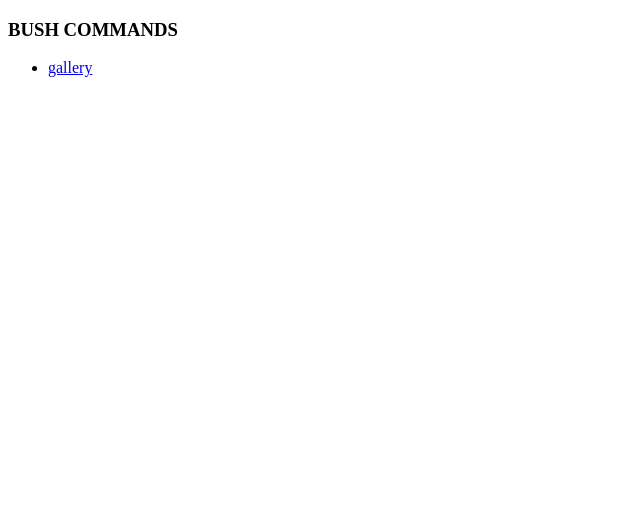
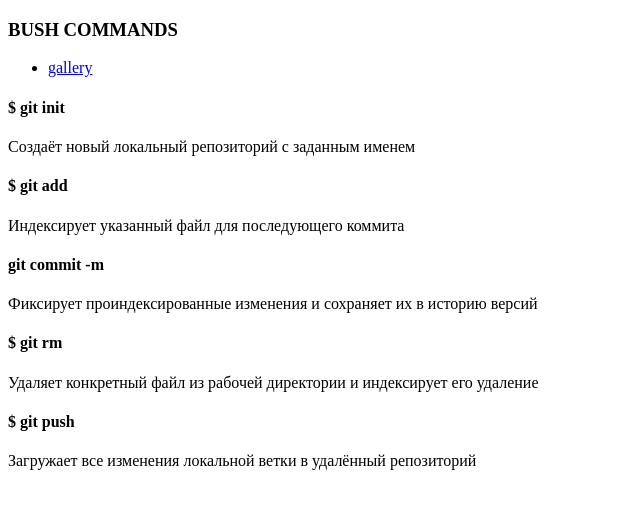
Before and after one commit to YuriiSynychuk/DZ, a plain HTML site: page homework3/index.html in a window 1280 px wide. Shown: the whole page, without its empty margins (0-640 px from the left). Drawn offline with Linux system fonts and the light colour scheme.

Commit message:
add command list

```diff
--- a/homework3/index.html
+++ b/homework3/index.html
@@ -13,5 +13,16 @@
             <a href="./gallery.html">gallery</a>
         </li>
     </ul>
+    <h4>$ git init</h4>
+    <p>Создаёт новый локальный репозиторий с заданным именем</p>
+    <h4>$ git add</h4>
+    <p>Индексирует указанный файл для последующего коммита</p>
+    <h4>git commit -m</h4>
+    <p>Фиксирует проиндексированные изменения и сохраняет их в историю версий</p>
+    <h4>$ git rm</h4>
+    <p>Удаляет конкретный файл из рабочей директории и индексирует его удаление</p>
+    <h4>$ git push</h4>
+    <p>Загружает все изменения локальной ветки в удалённый репозиторий</p>
+
 </body>
 </html>
```
